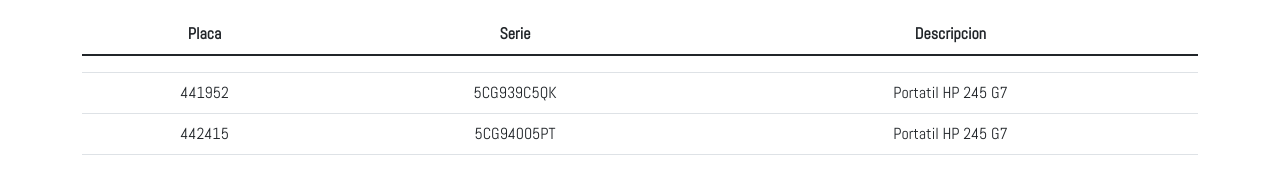
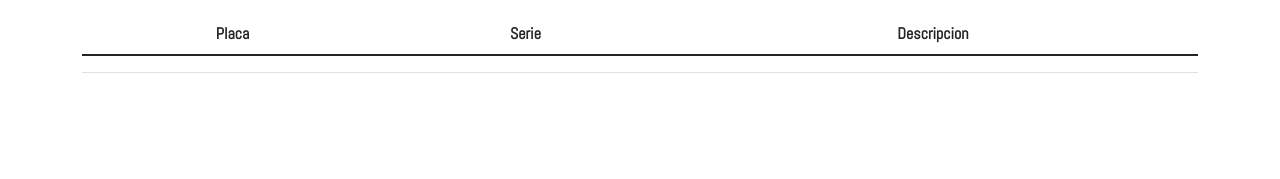
Before and after one commit to GsusLara/AppSoporte, a Next.js app: page /modAcciones/modAcciones in a window 1280 px wide. Shown: the part 329-508 px from the top of the page. Built offline with nearby package versions, Linux system fonts and the light colour scheme.

Commit message:
cambios minimos

```diff
--- a/pages/modAcciones/modAcciones.js
+++ b/pages/modAcciones/modAcciones.js
@@ -1,10 +1,15 @@
-import { useContext } from 'react';
+import { useContext, useState } from 'react';
 import { Context } from '../../store/appContext';
 import Layout from "../../components/layout/layout"
 
 export default function ModAcciones() {
     const { store, actions } = useContext(Context);
     let todasAcciones = Object.keys(store.accionesCEDI);
+    const [boleta, setboleta] = useState(-1);
+    const handlerVerActivos = (e) => {
+        let seleccion = e.target.value;
+        setboleta(seleccion);
+    }
     return (
         <Layout>
             <div className="row  mb-5">
@@ -25,11 +30,11 @@
                     <h3 className="mb-4">Revision de Activos por Acción</h3>
                     <div className="row justify-content-center">
                         <div className="col-4 ">
-                            <select className="form-select " aria-label=".form-select-sm example">
-                                <option defaultValue>Seleccione la accion a revisar</option>
+                            <select className="form-select " aria-label="acciones" onChange={handlerVerActivos}>
+                                <option value={-1}>Seleccione la accion a revisar</option>
                                 {todasAcciones.map((item, index) => {
                                     return (
-                                        <ItemAccion identificador={item} key={index} />
+                                        <option value={index} key={index}>{item}</option>
                                     )
                                 })}
                             </select>
@@ -51,11 +56,21 @@
                                 </tr>
                             </thead>
                             <tbody>
-                                {store.accionesCEDI.AC208818.map((item, index) => {
-                                    return (
-                                        <TablaAccion key={index} placa={item.__EMPTY_7} serie={item.__EMPTY_8} descripcion={item.__EMPTY_11} />
-                                    )
-                                })}
+                                {
+                                    boleta == -1 ? <tr>
+                                        <td></td>
+                                        <td ></td>
+                                        <td ></td>
+                                    </tr> :
+                                        store.accionesCEDI.AC208818.map((item, index) => {
+                                            return (
+                                                <tr key={"linea" + index}>
+                                                    <td key={"placa" + index}>{item.__EMPTY_7}</td>
+                                                    <td key={"serie" + index}>{item.__EMPTY_8}</td>
+                                                    <td key={"descripcion" + index}>{item.__EMPTY_11}</td>
+                                                </tr>
+                                            )
+                                        })}
                             </tbody>
                         </table>
                     </div>
@@ -64,19 +79,3 @@
         </Layout>
     )
 }
-function ItemAccion(props) {
-    const { identificador } = props
-    return (
-        <option>{identificador}</option>
-    )
-}
-function TablaAccion(props) {
-    const { placa, serie, descripcion } = props
-    return (
-        <tr>
-            <td>{placa}</td>
-            <td>{serie}</td>
-            <td>{descripcion}</td>
-        </tr>
-    )
-}
```
